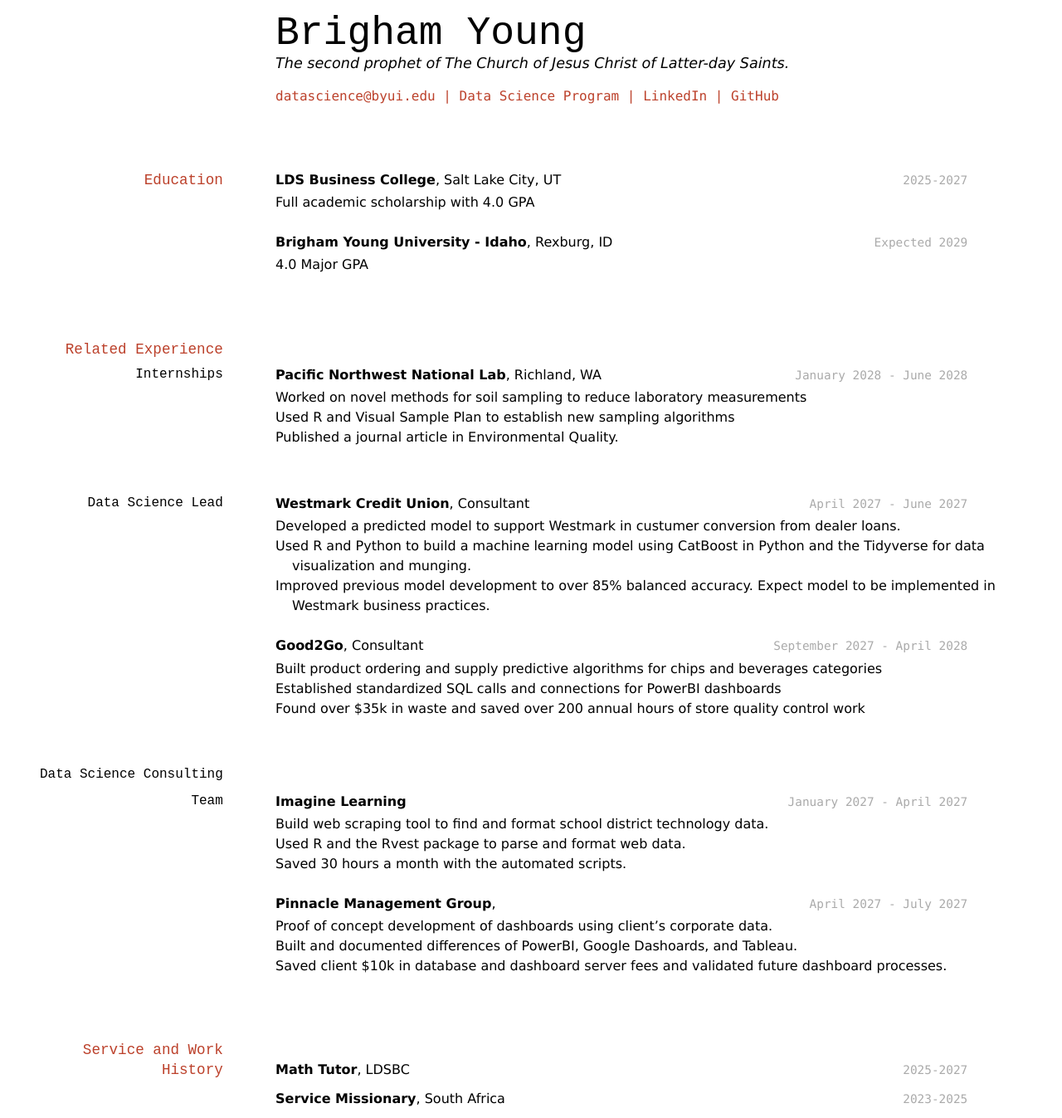
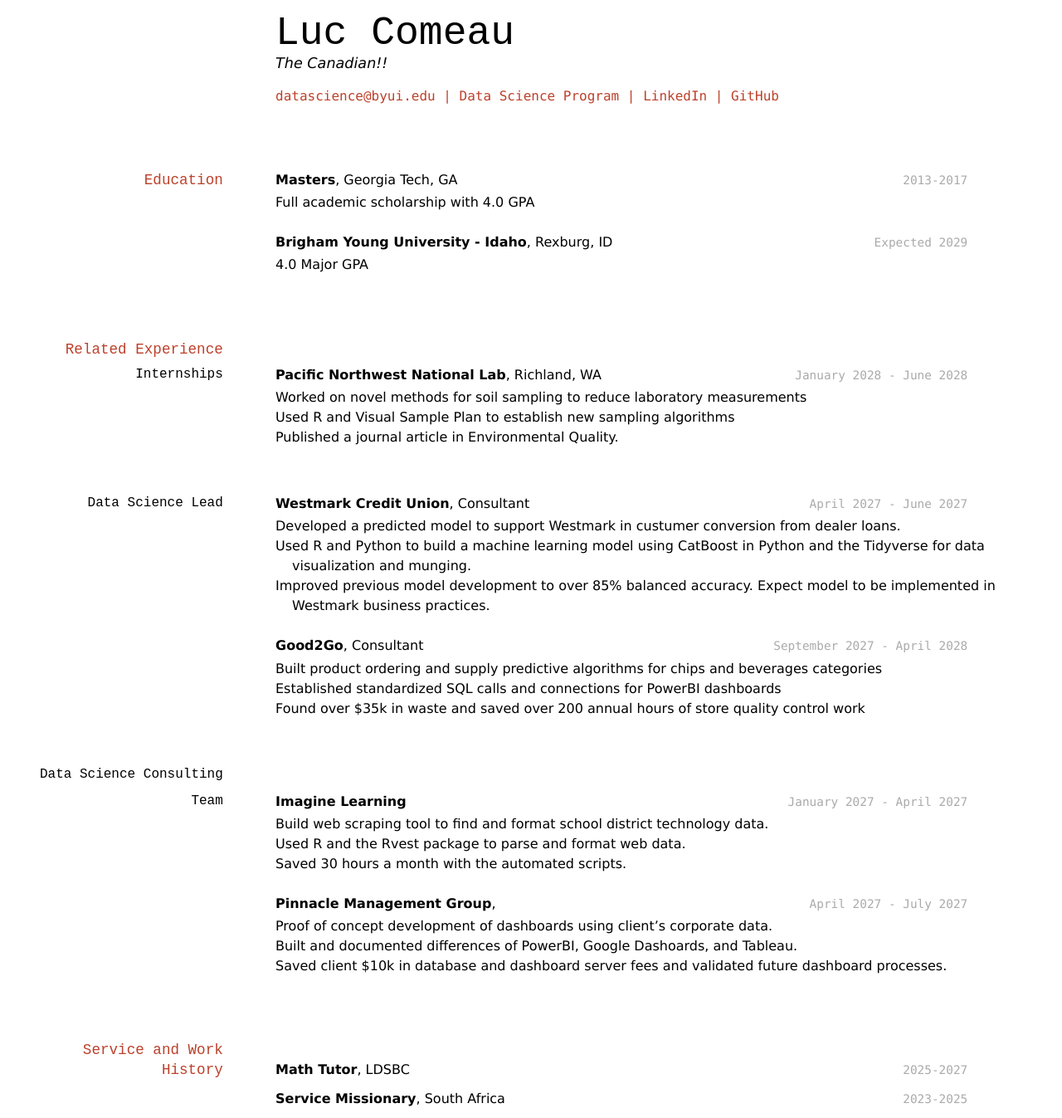
Before and after one commit to ComeauBYUI/comeau_resume2, a Jekyll site: the page built from docs/index.md, in a window 1280 px wide. Shown: the whole page at 83% size. Built offline with Jekyll 4.4.1, drawn with Linux system fonts in a browser that asks for light colours.

Commit message:
Changed the name

```diff
--- a/docs/index.md
+++ b/docs/index.md
@@ -2,8 +2,8 @@
 layout: cv
 title: Brigham Young's Resume
 ---
-# Brigham Young
-The second prophet of The Church of Jesus Christ of Latter-day Saints.
+# Luc Comeau
+The Canadian!!
 
 <div id="webaddress">
 <a href="datascience@byui.edu">datascience@byui.edu</a>
@@ -16,8 +16,8 @@ The second prophet of The Church of Jesus Christ of Latter-day Saints.
 
 ## Education
 
-`2025-2027`
-__LDS Business College__, Salt Lake City, UT
+`2013-2017`
+__Masters__, Georgia Tech, GA
 
 - Full academic scholarship with 4.0 GPA
 
```
